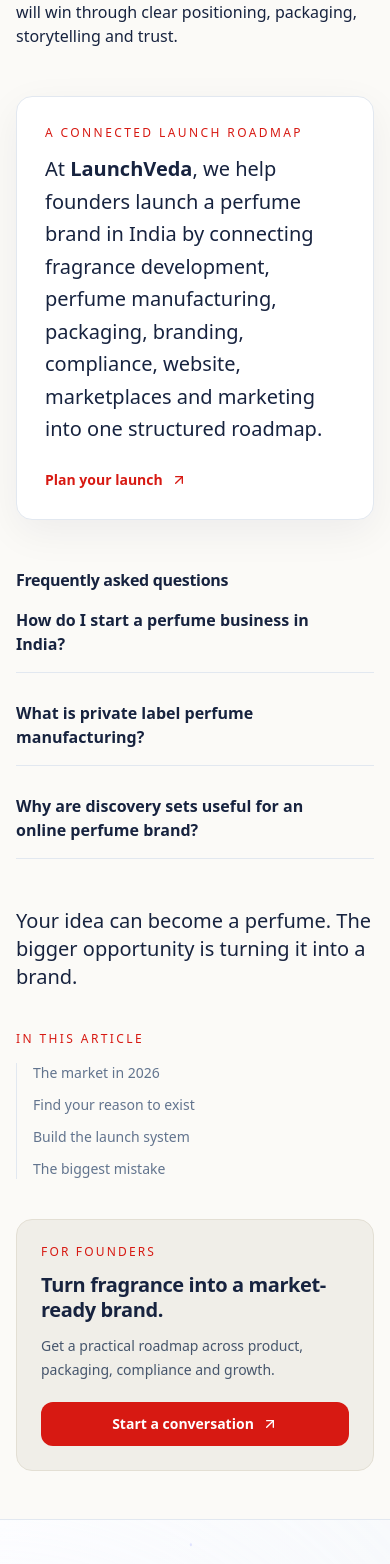
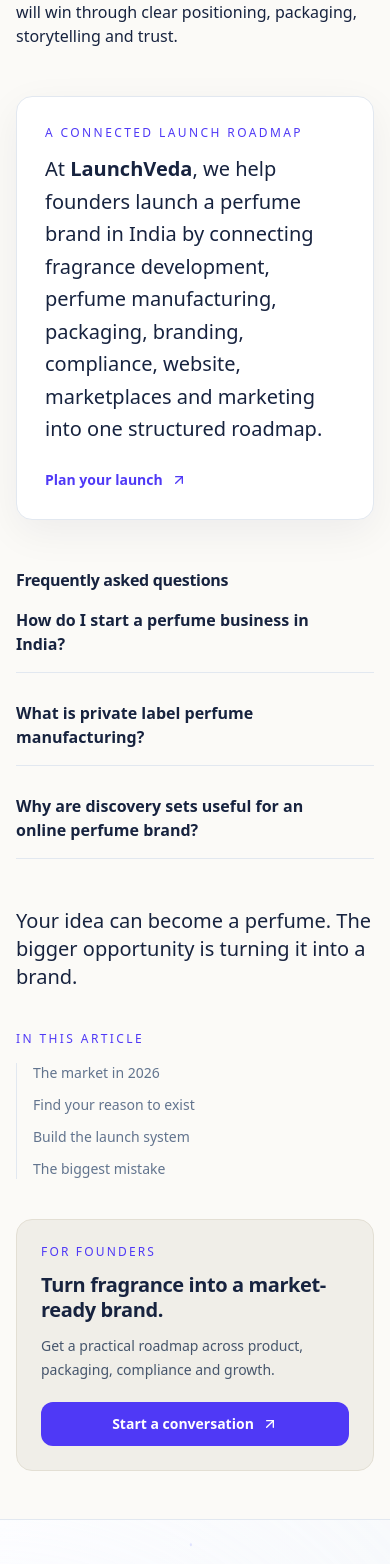
Before and after one commit to prakash9643/LaunchVeda, a Next.js app: page /blog/perfume-is-booming-in-india in a window 390 px wide. Shown: the part 2584-4148 px from the top of the page. Built offline with nearby package versions, Linux system fonts and the light colour scheme.

Commit message:
change text and CTA button combinations

```diff
--- a/src/app/blog/BlogArticlePage.tsx
+++ b/src/app/blog/BlogArticlePage.tsx
@@ -60,8 +60,8 @@ export default function BlogArticlePage({ post }: { post: BlogPost }) {
 
         <div className="max-w-[1180px] mx-auto px-4 sm:px-8 py-12 sm:py-20 grid lg:grid-cols-[220px_minmax(0,680px)_240px] gap-10 lg:gap-14">
           <aside className="lg:sticky lg:top-28 lg:self-start order-2 lg:order-1">
-            <p className="text-xs uppercase tracking-[0.2em] text-[#d71912] font-semibold mb-4">In this article</p>
-            <nav className="space-y-3 text-sm text-slate-500 border-l border-slate-200 pl-4"><a href="#market" className="block hover:text-[#d71912]">The market in 2026</a><a href="#positioning" className="block hover:text-[#d71912]">Find your reason to exist</a><a href="#launch" className="block hover:text-[#d71912]">Build the launch system</a><a href="#mistake" className="block hover:text-[#d71912]">The biggest mistake</a></nav>
+            <p className="text-xs uppercase tracking-[0.2em] text-indigo-600 font-semibold mb-4">In this article</p>
+            <nav className="space-y-3 text-sm text-slate-500 border-l border-slate-200 pl-4"><a href="#market" className="block hover:text-indigo-600">The market in 2026</a><a href="#positioning" className="block hover:text-indigo-600">Find your reason to exist</a><a href="#launch" className="block hover:text-indigo-600">Build the launch system</a><a href="#mistake" className="block hover:text-indigo-600">The biggest mistake</a></nav>
           </aside>
 
           <article className="order-1 lg:order-2 max-w-none prose prose-slate prose-headings:text-[#17233f] prose-headings:font-semibold prose-p:text-[1.08rem] prose-p:leading-[1.85] prose-p:text-slate-600 prose-strong:text-[#17233f]">
@@ -79,13 +79,13 @@ export default function BlogArticlePage({ post }: { post: BlogPost }) {
             <h2 id="mistake">The biggest mistake?</h2>
             <p>Spending most of the budget on perfume inventory while treating branding and marketing as an afterthought.</p>
             <p>In 2026, successful <strong>perfume brands in India</strong> will win through clear positioning, packaging, storytelling and trust.</p>
-            <div className="not-prose my-12 bg-white border border-slate-200 rounded-2xl p-7 sm:p-9 shadow-[0_12px_40px_rgba(6,16,51,0.06)]"><p className="text-xs uppercase tracking-[0.2em] text-[#d71912] font-semibold mb-3">A connected launch roadmap</p><p className="text-xl leading-relaxed text-[#17233f]">At <strong>LaunchVeda</strong>, we help founders launch a perfume brand in India by connecting fragrance development, perfume manufacturing, packaging, branding, compliance, website, marketplaces and marketing into one structured roadmap.</p><a href="/contact" className="inline-flex items-center gap-2 mt-6 text-sm font-semibold text-[#d71912] hover:text-[#061033]">Plan your launch <ArrowUpRight className="w-4 h-4" /></a></div>
+            <div className="not-prose my-12 bg-white border border-slate-200 rounded-2xl p-7 sm:p-9 shadow-[0_12px_40px_rgba(6,16,51,0.06)]"><p className="text-xs uppercase tracking-[0.2em] text-indigo-600 font-semibold mb-3">A connected launch roadmap</p><p className="text-xl leading-relaxed text-[#17233f]">At <strong>LaunchVeda</strong>, we help founders launch a perfume brand in India by connecting fragrance development, perfume manufacturing, packaging, branding, compliance, website, marketplaces and marketing into one structured roadmap.</p><a href="/contact" className="inline-flex items-center gap-2 mt-6 text-sm font-semibold text-indigo-600 hover:text-[#061033]">Plan your launch <ArrowUpRight className="w-4 h-4" /></a></div>
             <h2>Frequently asked questions</h2>
-            <div className="not-prose space-y-3">{faqs.map((faq) => <details key={faq.q} className="group border-b border-slate-200 py-4"><summary className="cursor-pointer list-none pr-8 font-semibold text-[#17233f] group-open:text-[#d71912]">{faq.q}</summary><p className="text-sm leading-7 text-slate-600 mt-3">{faq.a}</p></details>)}</div>
+            <div className="not-prose space-y-3">{faqs.map((faq) => <details key={faq.q} className="group border-b border-slate-200 py-4"><summary className="cursor-pointer list-none pr-8 font-semibold text-[#17233f] group-open:text-indigo-600">{faq.q}</summary><p className="text-sm leading-7 text-slate-600 mt-3">{faq.a}</p></details>)}</div>
             <p className="text-xl sm:text-2xl text-[#17233f] mt-12">Your idea can become a perfume. The bigger opportunity is turning it into a brand.</p>
           </article>
 
-          <aside className="order-3 lg:sticky lg:top-28 lg:self-start"><div className="bg-[#f0eee8] rounded-2xl p-6 border border-[#e3dfd4]"><p className="text-xs uppercase tracking-[0.18em] text-[#d71912] font-semibold mb-3">For founders</p><h2 className="text-xl font-semibold text-[#17233f] leading-tight">Turn fragrance into a market-ready brand.</h2><p className="text-sm leading-6 text-slate-600 mt-3">Get a practical roadmap across product, packaging, compliance and growth.</p><a href="/contact" className="mt-5 flex items-center justify-center gap-2 rounded-xl bg-[#d71912] text-white px-4 py-3 text-sm font-semibold hover:bg-[#b91510] transition-colors">Start a conversation <ArrowUpRight className="w-4 h-4" /></a></div></aside>
+          <aside className="order-3 lg:sticky lg:top-28 lg:self-start"><div className="bg-[#f0eee8] rounded-2xl p-6 border border-[#e3dfd4]"><p className="text-xs uppercase tracking-[0.18em] text-indigo-600 font-semibold mb-3">For founders</p><h2 className="text-xl font-semibold text-[#17233f] leading-tight">Turn fragrance into a market-ready brand.</h2><p className="text-sm leading-6 text-slate-600 mt-3">Get a practical roadmap across product, packaging, compliance and growth.</p><a href="/contact" className="mt-5 flex items-center justify-center gap-2 rounded-xl bg-indigo-600 text-white px-4 py-3 text-sm font-semibold hover:bg-indigo-700 transition-colors">Start a conversation <ArrowUpRight className="w-4 h-4" /></a></div></aside>
         </div>
       </main>
       <div className="bg-[#061033]"><LaunchFooterSection /></div>
```
